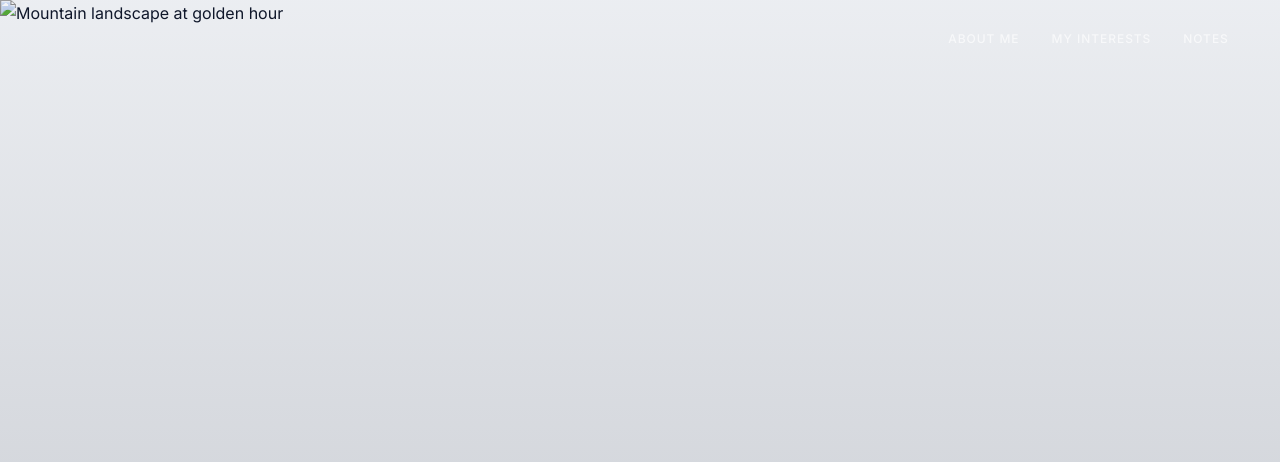
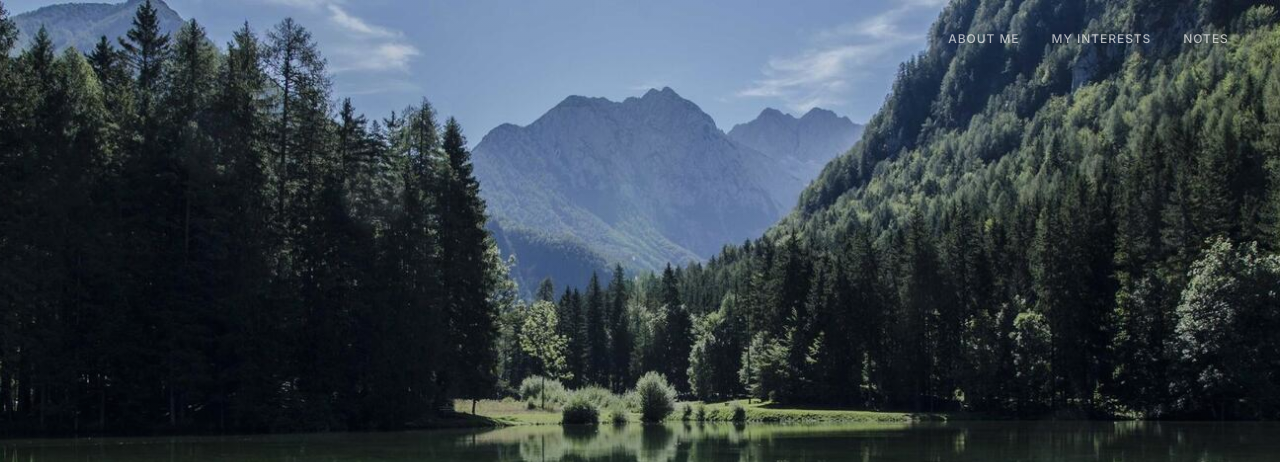
Before and after one commit to sabilasfy/oenpgedsn, a plain HTML site: page index.html in a window 1280 px wide. Shown: the top 462 px of the page. Drawn offline with nearby package versions, Linux system fonts and the light colour scheme; a web font is replaced by a local one.

Commit message:
update foto

```diff
--- a/index.html
+++ b/index.html
@@ -45,7 +45,7 @@
     <!-- SECTION 1 — HERO -->
     <section class="hero">
         <div class="hero-image">
-            <img src="c:\Users\HP\Downloads\19552ee9-61a7-493b-8e96-83d5beeb9920.jpg" alt="Mountain landscape at golden hour" loading="eager">
+            <img src="images/hero-01.jpg" alt="Mountain landscape at golden hour" loading="eager">
         </div>
         <div class="hero-content">
             <p class="hero-issue"></p>
```
